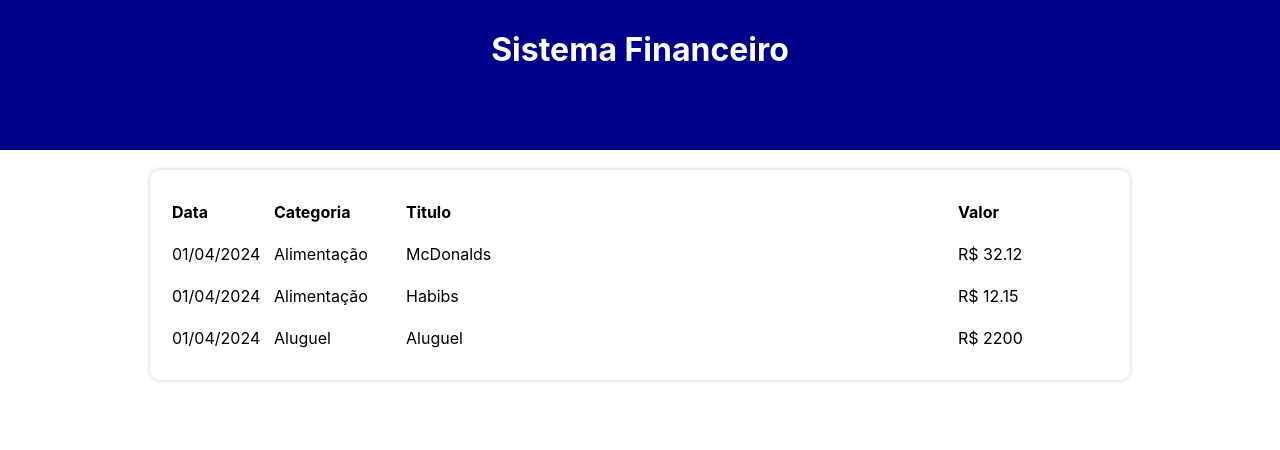
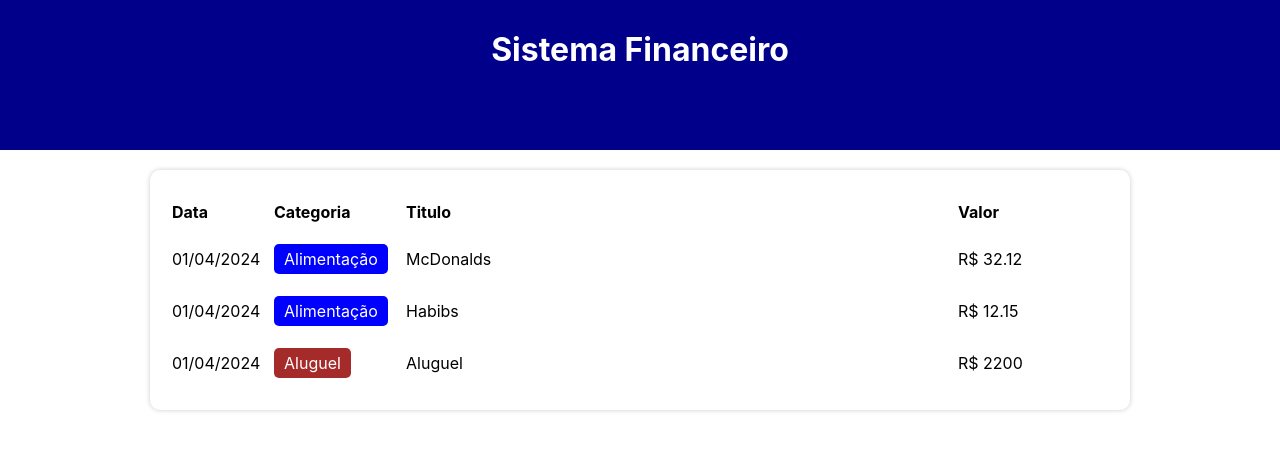
Before and after one commit to gemaquejr/react-expense-manager, a React (Create React App) app: page / in a window 1280 px wide. Shown: the top 450 px of the page. Built offline with nearby package versions, Linux system fonts and the light colour scheme.

Commit message:
Muda dinâmicamente nome da categoria
Signed-off-by: gemaquejr <gemaquejr@hotmail.com>

```diff
--- a/src/components/TableItem/index.tsx
+++ b/src/components/TableItem/index.tsx
@@ -11,7 +11,11 @@
     return (
         <C.TableLine>
             <C.TableColumn>{formatDate(item.date)}</C.TableColumn>
-            <C.TableColumn>{categories[item.category].title}</C.TableColumn>
+            <C.TableColumn>
+                <C.Category color={categories[item.category].color}>
+                    {categories[item.category].title}
+                </C.Category>
+            </C.TableColumn>
             <C.TableColumn>{item.title}</C.TableColumn>
             <C.TableColumn>R$ {item.value}</C.TableColumn>
         </C.TableLine>
--- a/src/components/TableItem/styles.ts
+++ b/src/components/TableItem/styles.ts
@@ -5,3 +5,11 @@
 export const TableColumn = styled.td`
     padding: 10px 0;
 `;
+
+export const Category = styled.div<{ color: string }>`
+    display: inline-block;
+    padding: 5px 10px;
+    border-radius: 5px;
+    color: #FFF;
+    background-color: ${props => props.color};
+`
```
